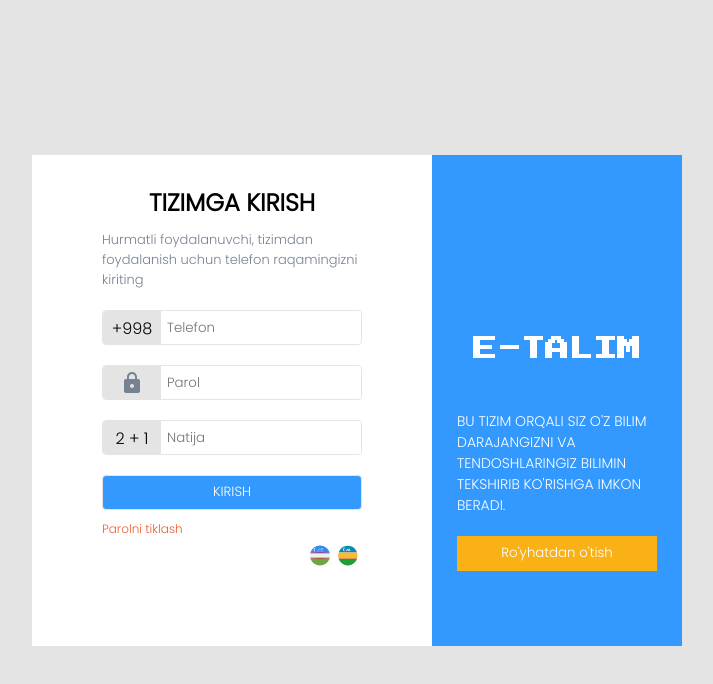
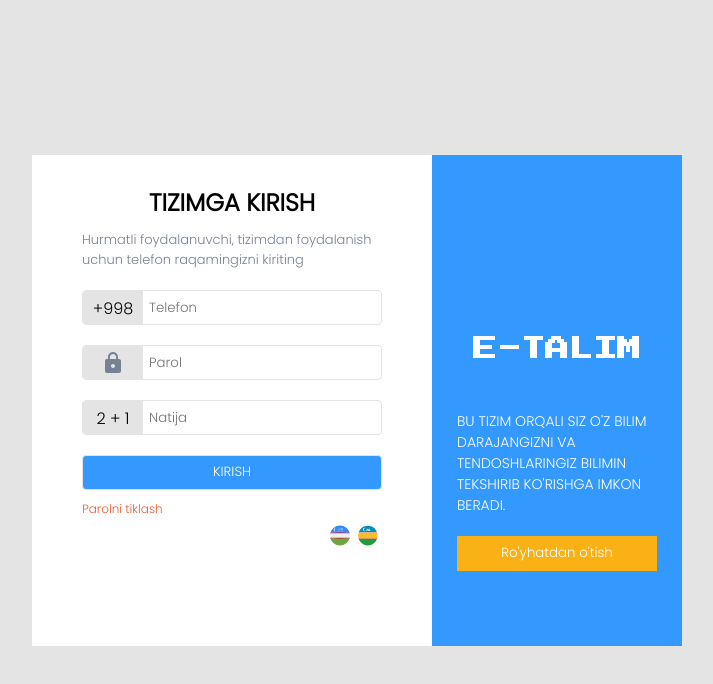
Before and after one commit to JamshidDev/E-talim, a React (Create React App) app: page /home in a window 1280 px wide. Shown: the top 684 px of the page, without its empty margins (283-996 px from the left). Built offline with nearby package versions, Linux system fonts and the light colour scheme.

Commit message:
css bugs fixed

```diff
--- a/src/css/Login.css
+++ b/src/css/Login.css
@@ -44,8 +44,8 @@ body{
 }
 
 .log-title, .input-container, .btn-login, .repassword, .ws-mobile-logo, .chamge-language{
-    min-width: 260px;
-    max-width: 260px;
+    min-width: 300px;
+    max-width: 300px;
     max-height: 35px;
     min-height: 35px;
     margin: 0px auto;
@@ -58,8 +58,8 @@ body{
     display: none;
 }
 .log-info{
-    min-width: 260px;
-    max-width: 260px;
+    min-width: 300px;
+    max-width: 300px;
     text-align:left;
     font-size: 13px;
     color: #768192;
--- a/src/css/Singup.css
+++ b/src/css/Singup.css
@@ -43,7 +43,7 @@ body{
     font-size: 24px;
 }
 
-.log-title, .input-container, .btn-login, .repassword, .ws-mobile-logo, .chamge-language{
+._log-title, ._input-container, ._btn-login, ._repassword, ._ws-mobile-logo, ._chamge-language{
     min-width: 260px;
     max-width: 260px;
     max-height: 35px;
@@ -57,7 +57,7 @@ body{
     text-align: center;
     display: none;
 }
-.log-info{
+._log-info{
     min-width: 260px;
     max-width: 260px;
     text-align:left;
```
